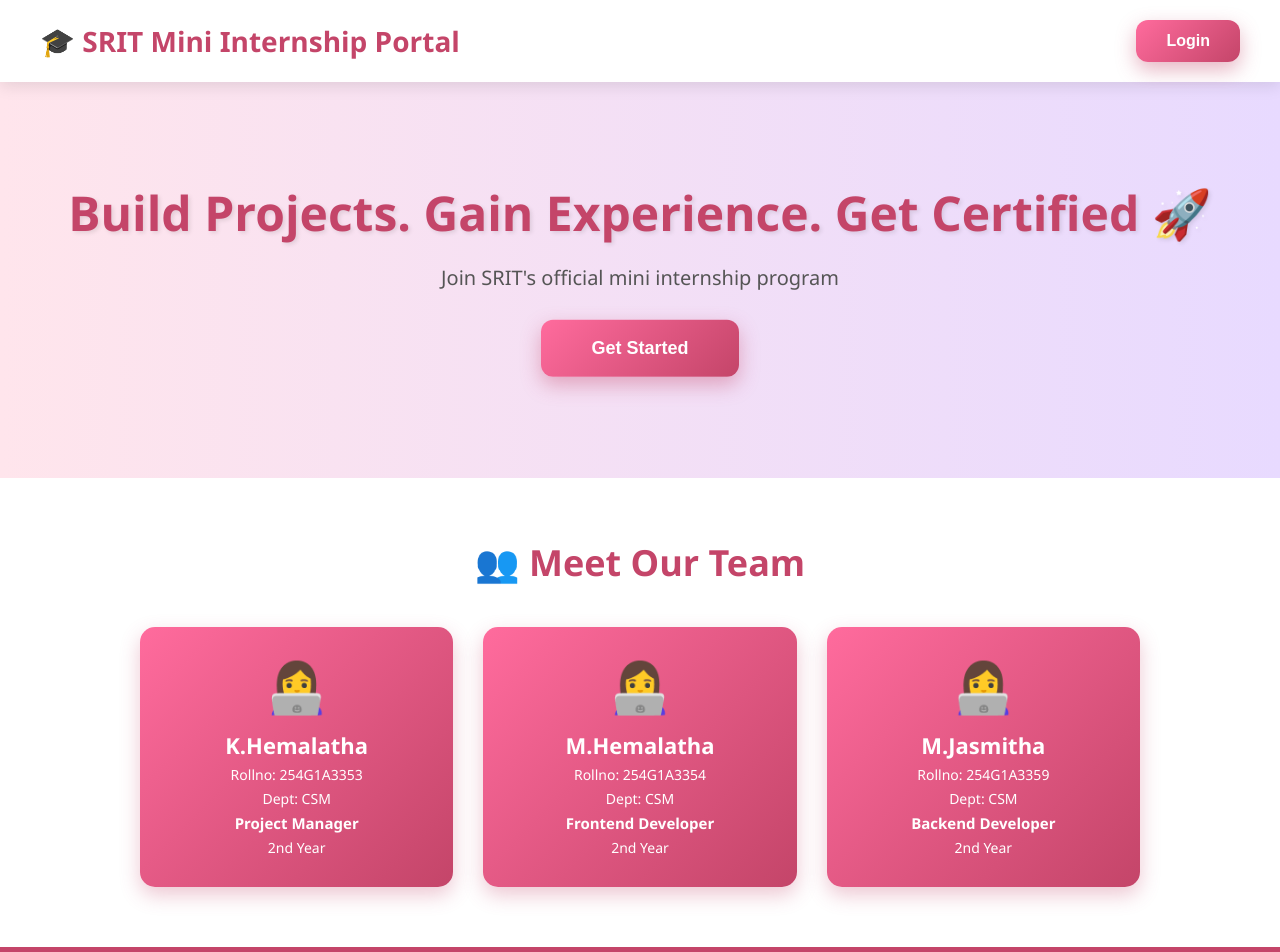
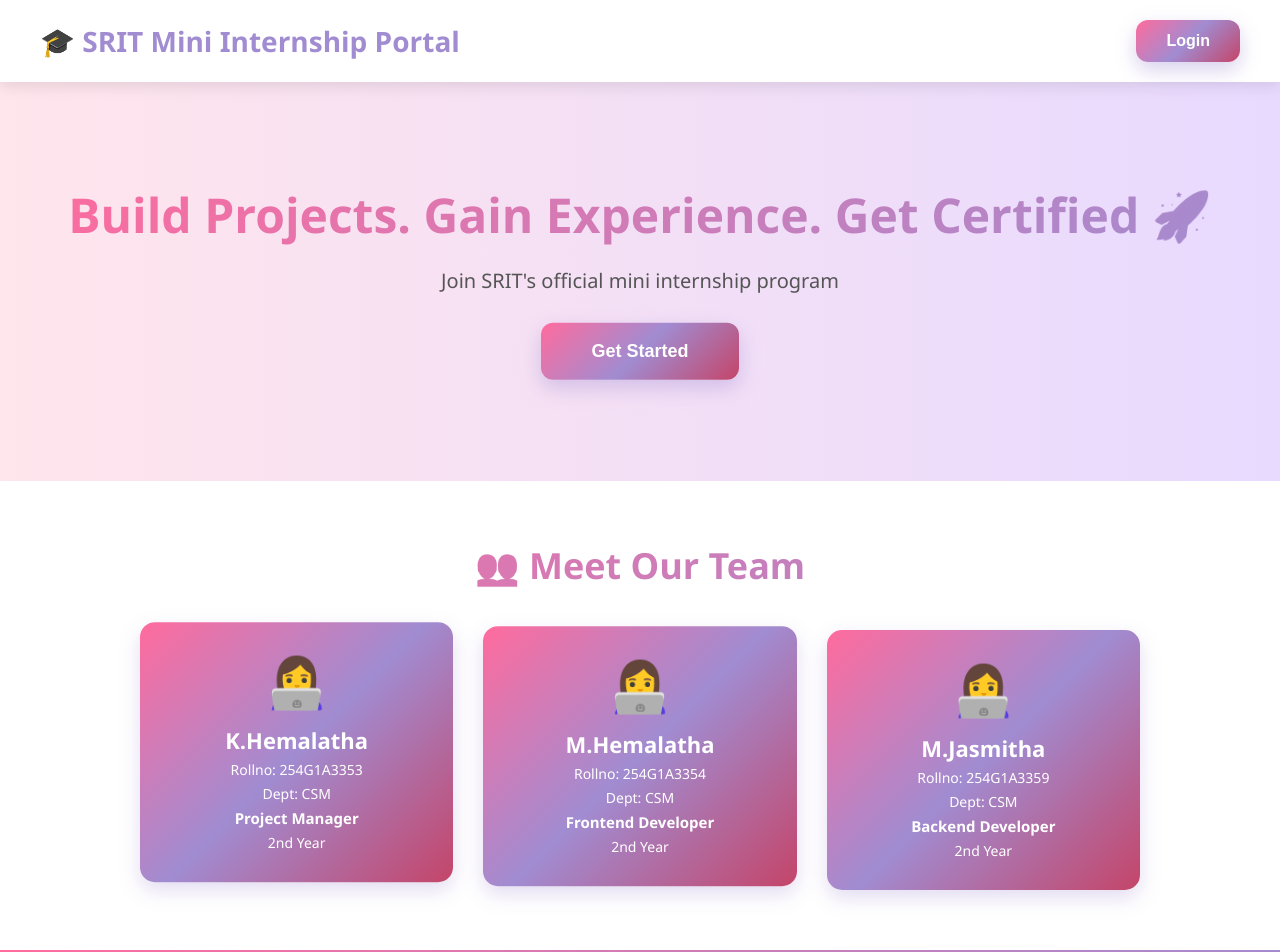
Before and after one commit to kavadihemalatha0317/srit-mi-portal, a Next.js app: page / in a window 1280 px wide. Shown: the top 952 px of the page. Built offline with nearby package versions, Linux system fonts and the light colour scheme.

Commit message:
Update index.js

```diff
--- a/pages/index.js
+++ b/pages/index.js
@@ -4,40 +4,22 @@
 
   const buttonStyle = {
     padding:"18px 50px",
-    background:"linear-gradient(135deg, #FF6B9D 0%, #C44569 100%)", // THICK PINK
+    background:"linear-gradient(135deg, #FF6B9D 0%, #A18CD1 50%, #C44569 100%)", // PINK + PURPLE MIX
     color:"white",
     border:"none",
     borderRadius:"12px",
     fontSize:"18px",
     fontWeight:"bold",
     cursor:"pointer",
-    boxShadow:"0 8px 20px rgba(196, 69, 105, 0.4)",
+    boxShadow:"0 8px 20px rgba(161, 140, 209, 0.4)",
     transition:"all 0.3s ease",
     animation:"jump 2s infinite" // JUMPING EFFECT
   }
 
   const team = [
-    {
-      name:"K.Hemalatha",
-      roll:"Rollno: 254G1A3353",
-      dept:"Dept: CSM",
-      role:"Project Manager",
-      year:"2nd Year"
-    },
-    {
-      name:"M.Hemalatha",
-      roll:"Rollno: 254G1A3354",
-      dept:"Dept: CSM",
-      role:"Frontend Developer",
-      year:"2nd Year"
-    },
-    {
-      name:"M.Jasmitha",
-      roll:"Rollno: 254G1A3359",
-      dept:"Dept: CSM",
-      role:"Backend Developer",
-      year:"2nd Year"
-    }
+    {name:"K.Hemalatha", roll:"Rollno: 254G1A3353", dept:"Dept: CSM", role:"Project Manager", year:"2nd Year"},
+    {name:"M.Hemalatha", roll:"Rollno: 254G1A3354", dept:"Dept: CSM", role:"Frontend Developer", year:"2nd Year"},
+    {name:"M.Jasmitha", roll:"Rollno: 254G1A3359", dept:"Dept: CSM", role:"Backend Developer", year:"2nd Year"}
   ]
 
   return (
@@ -47,51 +29,33 @@
           0%, 100% { transform: translateY(0); }
           50% { transform: translateY(-10px); }
         }
-        .btn:hover { transform: scale(1.05); box-shadow: 0 12px 30px rgba(196, 69, 105, 0.6); }
+       .btn:hover { transform: scale(1.05); box-shadow: 0 12px 30px rgba(161, 140, 209, 0.6); }
+       .team-card { animation: jump 2.5s infinite; }
+       .team-card:nth-child(2) { animation-delay: 0.3s; }
+       .team-card:nth-child(3) { animation-delay: 0.6s; }
         * { margin: 0; padding: 0; box-sizing: border-box; }
       `}</style>
 
       <div style={{fontFamily:"'Segoe UI', Arial", background:"linear-gradient(to right,#FFE5EC,#E8DAFF)", minHeight:"100vh"}}>
 
-        {/* HEADER - THICK COLOR */}
-        <header style={{
-          display:"flex",
-          justifyContent:"space-between",
-          alignItems:"center",
-          padding:"20px 40px",
-          background:"white",
-          boxShadow:"0 4px 15px rgba(0,0,0,0.1)",
-          position:"sticky",
-          top:0,
-          zIndex:100
-        }}>
-          <h2 style={{color:"#C44569", fontSize:"28px", fontWeight:"900"}}>🎓 SRIT Mini Internship Portal</h2>
+        <header style={{display:"flex",justifyContent:"space-between",alignItems:"center",padding:"20px 40px",background:"white",boxShadow:"0 4px 15px rgba(0,0,0,0.1)",position:"sticky",top:0,zIndex:100}}>
+          <h2 style={{color:"#A18CD1", fontSize:"28px", fontWeight:"900"}}>🎓 SRIT Mini Internship Portal</h2>
           <button className="btn" onClick={() => window.location.href="/login"} style={{...buttonStyle, padding:"12px 30px", fontSize:"16px", animation:"none"}}>Login</button>
         </header>
 
-        {/* HERO SECTION */}
         <div style={{textAlign:"center",padding:"100px 20px"}}>
-          <h1 style={{fontSize:"48px", color:"#C44569", fontWeight:"900", textShadow:"2px 2px 4px rgba(0,0,0,0.1)", lineHeight:"1.3"}}>
+          <h1 style={{fontSize:"48px", background:"linear-gradient(135deg, #FF6B9D, #A18CD1)", WebkitBackgroundClip:"text", WebkitTextFillColor:"transparent", fontWeight:"900"}}>
             Build Projects. Gain Experience. Get Certified 🚀
           </h1>
           <p style={{fontSize:"20px", color:"#555", marginTop:"20px", marginBottom:"30px"}}>Join SRIT's official mini internship program</p>
           <button className="btn" onClick={() => window.location.href="/login"} style={buttonStyle}>Get Started</button>
         </div>
 
-        {/* TEAM MEMBERS SECTION */}
         <div style={{padding:"60px 40px", background:"white"}}>
-          <h2 style={{textAlign:"center", color:"#C44569", fontSize:"36px", marginBottom:"40px", fontWeight:"900"}}>👥 Meet Our Team</h2>
+          <h2 style={{textAlign:"center", background:"linear-gradient(135deg, #FF6B9D, #A18CD1)", WebkitBackgroundClip:"text", WebkitTextFillColor:"transparent", fontSize:"36px", marginBottom:"40px", fontWeight:"900"}}>👥 Meet Our Team</h2>
           <div style={{display:"grid", gridTemplateColumns:"repeat(auto-fit, minmax(250px, 1fr))", gap:"30px", maxWidth:"1000px", margin:"0 auto"}}>
             {team.map((member, i) => (
-              <div key={i} style={{
-                background:"linear-gradient(135deg, #FF6B9D, #C44569)",
-                padding:"25px",
-                borderRadius:"15px",
-                textAlign:"center",
-                color:"white",
-                boxShadow:"0 8px 20px rgba(196,69,105,0.3)",
-                transition:"transform 0.3s"
-              }}>
+              <div key={i} className="team-card" style={{background:"linear-gradient(135deg, #FF6B9D, #A18CD1, #C44569)", padding:"25px", borderRadius:"15px", textAlign:"center", color:"white", boxShadow:"0 8px 20px rgba(161,140,209,0.3)"}}>
                 <div style={{fontSize:"50px"}}>👩‍💻</div>
                 <h3 style={{margin:"10px 0 5px 0", fontSize:"22px", fontWeight:"bold"}}>{member.name}</h3>
                 <p style={{margin:"5px 0", fontSize:"14px"}}>{member.roll}</p>
@@ -103,8 +67,7 @@
           </div>
         </div>
 
-        {/* FOOTER */}
-        <footer style={{textAlign:"center", padding:"25px", background:"#C44569", color:"white", fontSize:"16px"}}>
+        <footer style={{textAlign:"center", padding:"25px", background:"linear-gradient(135deg, #FF6B9D, #A18CD1)", color:"white", fontSize:"16px"}}>
           © 2026 SRIT Mini Internship Portal. Made with ❤️ by Team CSM
         </footer>
       </div>
```
